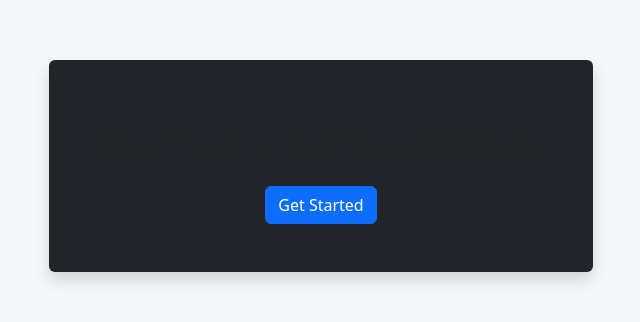
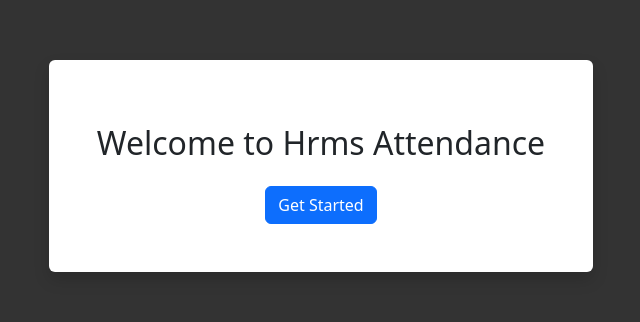
Before and after one commit to zoroworld/hrms, a React (Vite) app in the folder frontend/: page / in a window 1280 px wide. Shown: the part 234-556 px from the top of the page, without its empty margins (319-959 px from the left). Built offline with nearby package versions, Linux system fonts and the light colour scheme.

Commit message:
frontend react of hrms

```diff
--- a/frontend/src/pages/Index.jsx
+++ b/frontend/src/pages/Index.jsx
@@ -10,10 +10,10 @@ const Index = () => {
         display: "flex",
         justifyContent: "center",
         alignItems: "center",
-        background: "#f5f7fa",
+        background: "#333",
       }}
     >
-      <div className="text-center bg-dark p-5 rounded shadow">
+      <div className="text-center bg-white p-5 rounded shadow">
         <h2 className="mt-3">Welcome to Hrms Attendance</h2>
         <button
           className="btn btn-primary mt-3"
```
